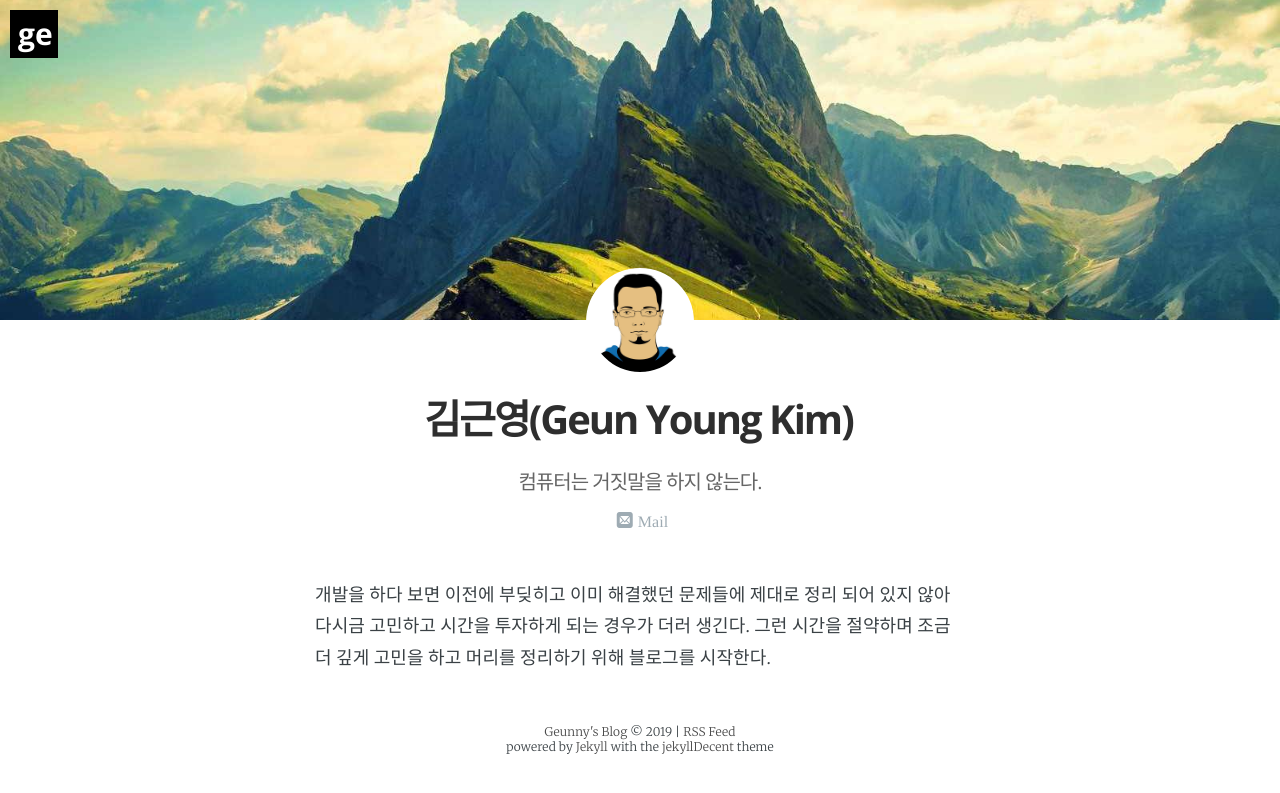
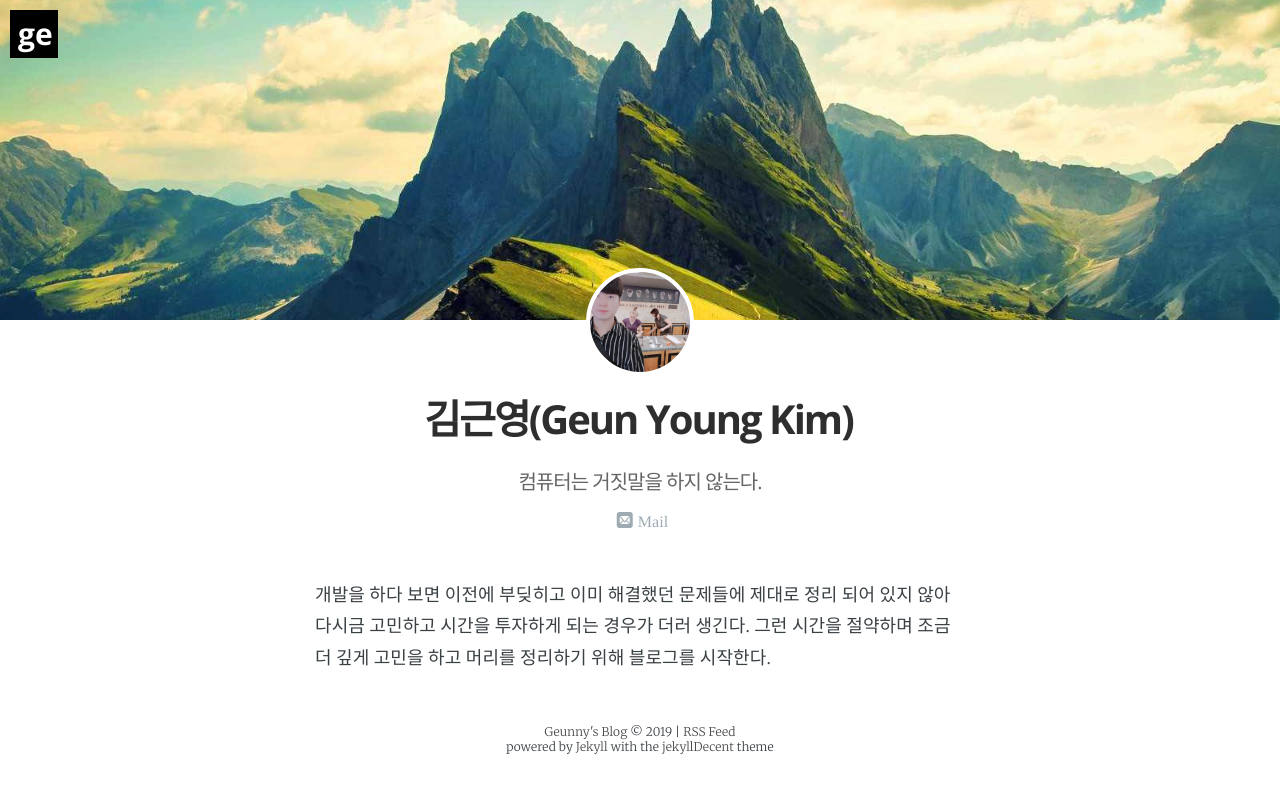
Before and after one commit to jwillmer/jekyllDecent, a Jekyll site: the page built from _pages/about.md, in a window 1280 px wide. Shown: the top 793 px of the page. Built offline with Jekyll 4.4.1, drawn with Linux system fonts in a browser that asks for light colours; some web fonts are replaced.

Commit message:
Update authors.yml

```diff
--- a/_data/authors.yml
+++ b/_data/authors.yml
@@ -2,7 +2,7 @@ geunyoung:                                                      # Fallback if no
   initial:      Geunny                                        # used for author lookup in posts and for first two characters in the about page back button
   name:         "김근영(Geun Young Kim)"                       # used to display author name
   cover:        /assets/mountain-alternative-cover.jpg        # OPTIONAL: defines location of cover image in about page
-  picture:      /assets/johndoe.jpg                           # OPTIONAL: author picture
+  picture:      /assets/gykim.jpg                           # OPTIONAL: author picture
   bio:          컴퓨터는 거짓말을 하지 않는다.                   # OPTIONAL: text below author name in posts
   location:     Korea(한국)                                    # OPTIONAL: used to display location of the author
   website:                          						              # OPTIONAL: link to the author of a post
```
